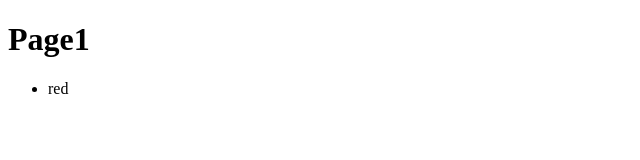
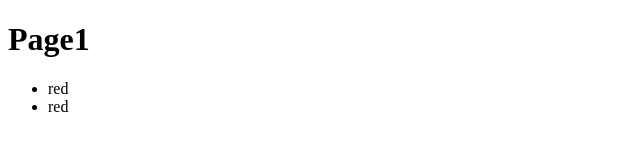
Before and after one commit to Beliyandr/mate-projects, a plain HTML site: page projects/index.html in a window 1280 px wide. Shown: the full height of the page, 0-640 px from the left. Drawn offline with Linux system fonts and the light colour scheme.

Commit message:
create newProj

```diff
--- a/projects/index.html
+++ b/projects/index.html
@@ -9,6 +9,7 @@
     <h1>Page1</h1>
     <ul>
       <li>red</li>
+      <li>red</li>
     </ul>
   </body>
 </html>
```
Also changed, not shown: 2 other files.
